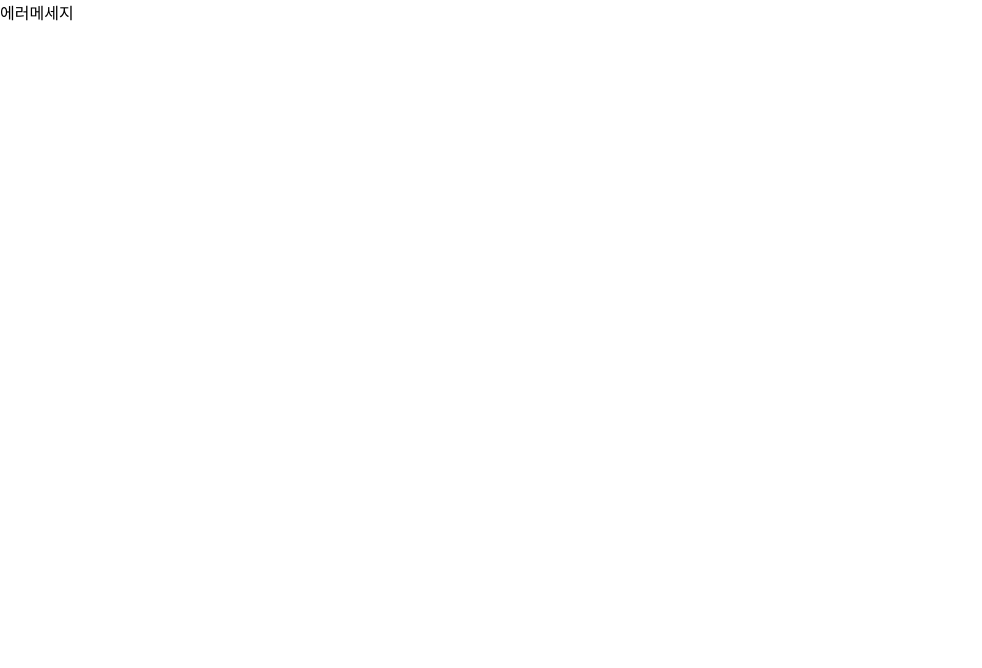
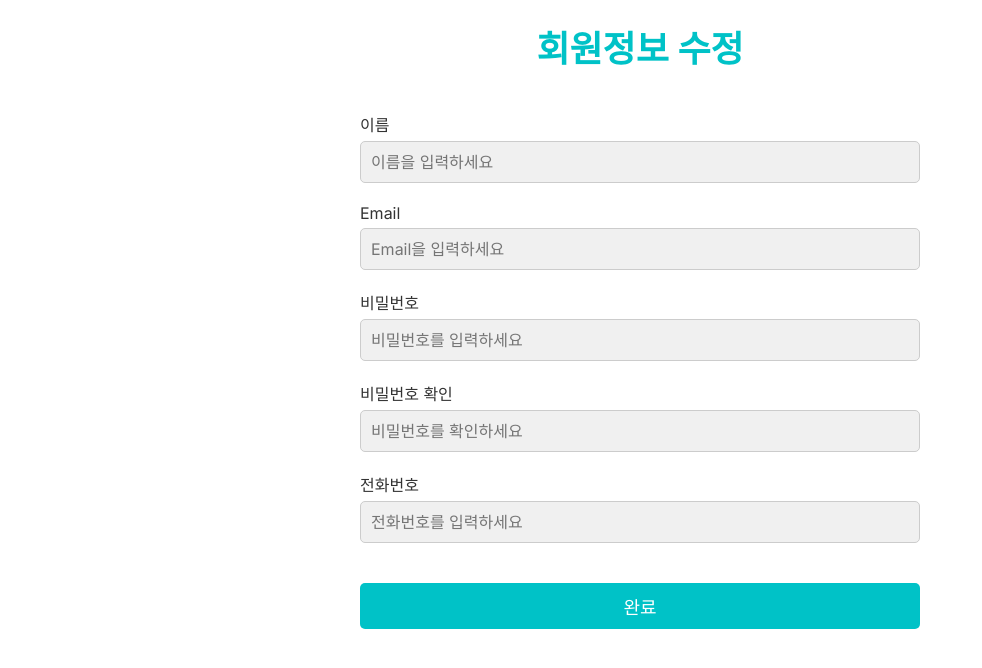
Before and after one commit to Uni-Made/FE, a React (Vite) app in the folder FE/: page /userInfoupdate in a window 1280 px wide. Before the commit this address had no page. Shown: the top 668 px of the page, without its empty margins (0-982 px from the left). Built offline with nearby package versions, Linux system fonts and the light colour scheme.

Commit message:
변경 사항에 대한 설명

```diff
--- a/FE/package.json
+++ b/FE/package.json
@@ -24,8 +24,10 @@
     "react-redux": "^9.1.2",
     "react-responsive": "^10.0.0",
     "react-router-dom": "^6.24.1",
+    "react-slick": "^0.30.2",
     "react-spinner": "^0.2.7",
     "redux": "^5.0.1",
+    "slick-carousel": "^1.8.1",
     "styled-components": "^6.1.11"
   },
   "devDependencies": {
--- a/FE/src/pages/DefaultMyPage/DefaultMyPage.jsx
+++ b/FE/src/pages/DefaultMyPage/DefaultMyPage.jsx
@@ -73,11 +73,11 @@ const DefaultMyPage = () => {
   const navigate = useNavigate();
 
   const handlePurchaseHistory = () => {
-    navigate('/purchase-history');
+    navigate('/purchaseHistory');
   };
 
   const handleMemberInfoEdit = () => {
-    navigate('/update-info');
+    navigate('/userInfoupdate');
   };
 
   return (
--- a/FE/src/pages/DefaultMyPage/UserInfoUpdatePage.jsx
+++ b/FE/src/pages/DefaultMyPage/UserInfoUpdatePage.jsx
@@ -1,16 +1,86 @@
 import React, { useState } from 'react';
 import { Container, Title, Form, Label, Input, Button } from './UserInfoUpdatePage.style';
 
-const MemberInfoEditPage = () => {
+const UserInfoUpdatePage = () => {
   const [name, setName] = useState('');
   const [email, setEmail] = useState('');
   const [password, setPassword] = useState('');
   const [confirmPassword, setConfirmPassword] = useState('');
   const [phone, setPhone] = useState('');
+  const [errors, setErrors] = useState({});
+
+  const validateForm = () => {
+    let valid = true;
+    let errors = {};
+
+    if (!name) {
+      errors.name = '이름을 입력하세요.';
+      valid = false;
+    }
+
+    if (!email) {
+      errors.email = 'Email을 입력하세요.';
+      valid = false;
+    } else if (!/\S+@\S+\.\S+/.test(email)) {
+      errors.email = '유효한 Email을 입력하세요.';
+      valid = false;
+    }
+
+    if (!password) {
+      errors.password = '비밀번호를 입력하세요.';
+      valid = false;
+    }
+
+    if (password !== confirmPassword) {
+      errors.confirmPassword = '비밀번호가 일치하지 않습니다.';
+      valid = false;
+    }
+
+    if (!phone) {
+      errors.phone = '전화번호를 입력하세요.';
+      valid = false;
+    } else if (!/^\d{3}-\d{3,4}-\d{4}$/.test(phone)) {
+      errors.phone = '유효한 전화번호를 입력하세요.';
+      valid = false;
+    }
+
+    setErrors(errors);
+    return valid;
+  };
 
   const handleSubmit = (e) => {
     e.preventDefault();
+
+    if (!validateForm()) {
+      return;
+    }
+
+    const userData = {
+      name,
+      email,
+      password,
+      phone,
+    };
+
     // 서버로 데이터를 보내는 로직을 여기에 추가할 수 있습니다.
+    // 예시:
+    // fetch('/api/user/update', {
+    //   method: 'POST',
+    //   headers: {
+    //     'Content-Type': 'application/json',
+    //   },
+    //   body: JSON.stringify(userData),
+    // })
+    // .then(response => response.json())
+    // .then(data => {
+    //   console.log('Success:', data);
+    //   alert('회원정보가 수정되었습니다.');
+    // })
+    // .catch((error) => {
+    //   console.error('Error:', error);
+    //   alert('회원정보 수정에 실패했습니다.');
+    // });
+
     alert('회원정보가 수정되었습니다.');
   };
 
@@ -19,19 +89,49 @@ const MemberInfoEditPage = () => {
       <Title>회원정보 수정</Title>
       <Form onSubmit={handleSubmit}>
         <Label>이름</Label>
-        <Input type="text" value={name} onChange={(e) => setName(e.target.value)} placeholder="이름을 입력하세요" />
+        <Input
+          type="text"
+          value={name}
+          onChange={(e) => setName(e.target.value)}
+          placeholder="이름을 입력하세요"
+        />
+        {errors.name && <p>{errors.name}</p>}
 
         <Label>Email</Label>
-        <Input type="email" value={email} onChange={(e) => setEmail(e.target.value)} placeholder="Email을 입력하세요" />
+        <Input
+          type="email"
+          value={email}
+          onChange={(e) => setEmail(e.target.value)}
+          placeholder="Email을 입력하세요"
+        />
+        {errors.email && <p>{errors.email}</p>}
 
         <Label>비밀번호</Label>
-        <Input type="password" value={password} onChange={(e) => setPassword(e.target.value)} placeholder="비밀번호를 입력하세요" />
+        <Input
+          type="password"
+          value={password}
+          onChange={(e) => setPassword(e.target.value)}
+          placeholder="비밀번호를 입력하세요"
+        />
+        {errors.password && <p>{errors.password}</p>}
 
         <Label>비밀번호 확인</Label>
-        <Input type="password" value={confirmPassword} onChange={(e) => setConfirmPassword(e.target.value)} placeholder="비밀번호를 확인하세요" />
+        <Input
+          type="password"
+          value={confirmPassword}
+          onChange={(e) => setConfirmPassword(e.target.value)}
+          placeholder="비밀번호를 확인하세요"
+        />
+        {errors.confirmPassword && <p>{errors.confirmPassword}</p>}
 
         <Label>전화번호</Label>
-        <Input type="tel" value={phone} onChange={(e) => setPhone(e.target.value)} placeholder="전화번호를 입력하세요" />
+        <Input
+          type="tel"
+          value={phone}
+          onChange={(e) => setPhone(e.target.value)}
+          placeholder="전화번호를 입력하세요"
+        />
+        {errors.phone && <p>{errors.phone}</p>}
 
         <Button type="submit">완료</Button>
       </Form>
@@ -39,4 +139,4 @@ const MemberInfoEditPage = () => {
   );
 };
 
-export default MemberInfoEditPage;
+export default UserInfoUpdatePage;
--- /dev/null
+++ b/FE/src/pages/MaderMyPage/MaderMyPage.jsx
@@ -0,0 +1,7 @@
+import React from "react";
+
+function MaderMyPage() {
+  return <div>판매자 마이페이지</div>;
+}
+
+export default MaderMyPage;
--- a/FE/src/pages/index.js
+++ b/FE/src/pages/index.js
@@ -7,3 +7,5 @@ export { default as MaderMyPage } from "./MaderMyPage/MaderMyPage";
 export { default as ProductDetailPage } from "./ProductDetail/ProductDetailPage";
 export { default as ProductListPage } from "./ProductList/ProductListPage";
 export { default as NotFoundPage } from "./NotFound/NotFoundPage";
+export { default as PurchaseHistoryPage } from "./DefaultMyPage/PurchaseHistoryPage";
+export { default as UserInfoUpdatePage } from "./DefaultMyPage/UserInfoUpdatePage";
--- a/FE/src/routes/Router.jsx
+++ b/FE/src/routes/Router.jsx
@@ -9,6 +9,8 @@ import {
   ProductListPage,
   ProductDetailPage,
   NotFoundPage,
+  PurchaseHistoryPage,
+  UserInfoUpdatePage
 } from "../pages";
 
 const Router = [
@@ -24,6 +26,8 @@ const Router = [
       { path: "maderMyPage", element: <MaderMyPage /> },
       { path: "product/list", element: <ProductListPage /> },
       { path: "product/:productId", element: <ProductDetailPage /> },
+      { path: "purchaseHistory", element: <PurchaseHistoryPage/> },
+      { path: "userInfoupdate", element: <UserInfoUpdatePage /> }
     ],
     errorElement: <NotFoundPage />,
   },
```
Also changed, not shown: FE/src/pages/MaderMyPage/MaderMyPage.style.js (added, +7 -0 lines), 2 other files (tests, documents, lock files or other folders).
